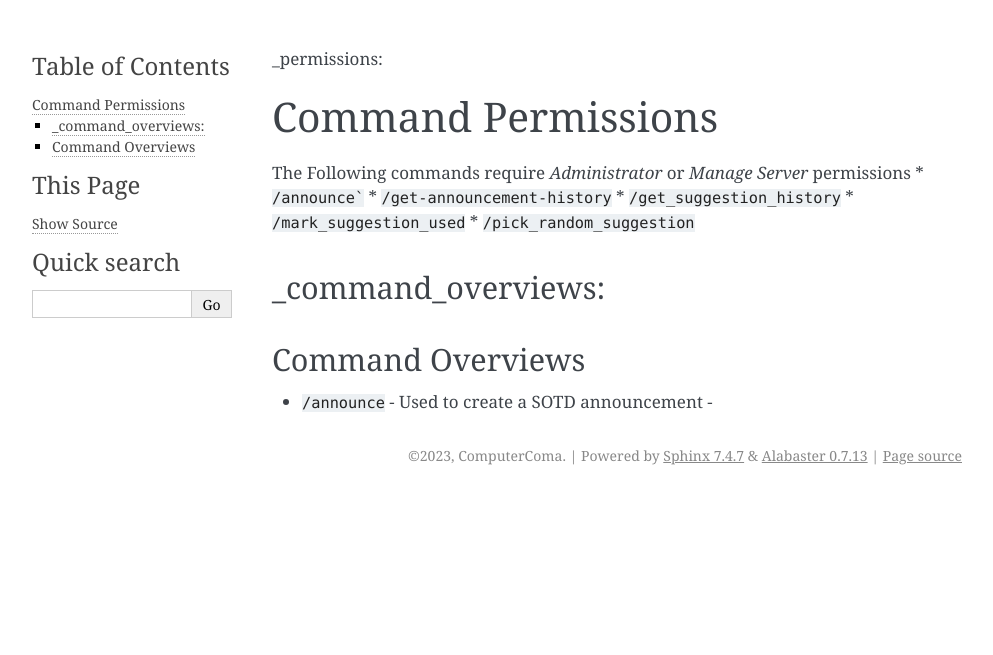
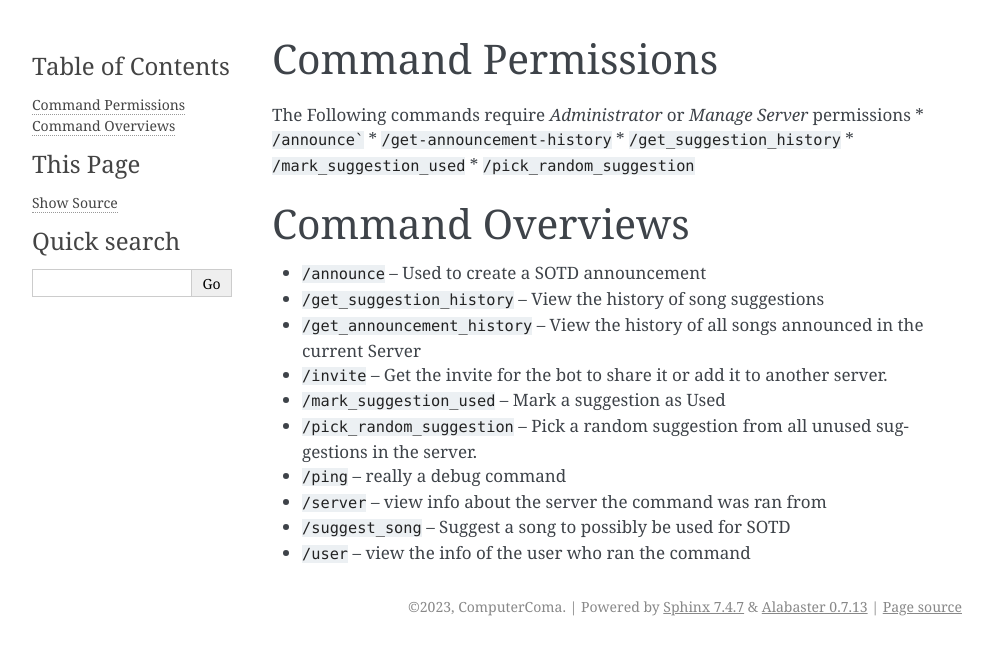
Before and after one commit to ComputerComa/Song-of-the-day-bot, a Sphinx documentation site: the page built from docs/commands.rst, in a window 1280 px wide. Shown: the top 655 px of the page, without its empty margins (148-1141 px from the left). Built offline with Sphinx 7.4.7, drawn with Linux system fonts in a browser that asks for light colours.

Commit message:
Work on documentation

````diff
--- a/docs/commands.rst
+++ b/docs/commands.rst
@@ -1,20 +1,29 @@
 
-_permissions:
+.. _permissions:
 
 ===================
 Command Permissions
 ===================
 The Following commands require `Administrator` or `Manage Server` permissions
-* ``/announce```
-* ``/get-announcement-history``
-* ``/get_suggestion_history``
-* ``/mark_suggestion_used``
-* ``/pick_random_suggestion``
+*	``/announce```
+*	``/get-announcement-history``
+* 	``/get_suggestion_history``
+* 	``/mark_suggestion_used``
+* 	``/pick_random_suggestion``
 
 
-_command_overviews:
+.. _command_overviews:
 =================
 Command Overviews
 =================
 
-* ``/announce`` - Used to create a SOTD announcement -
+* ``/announce`` -- Used to create a SOTD announcement
+* ``/get_suggestion_history`` -- View the history of song suggestions
+* ``/get_announcement_history`` -- View the history of all songs announced in the current Server
+* ``/invite`` -- Get the invite for the bot to share it or add it to another server.
+* ``/mark_suggestion_used`` -- Mark a suggestion as Used
+* ``/pick_random_suggestion`` -- Pick a random suggestion from all unused suggestions in the server.
+* ``/ping`` -- really a debug command
+* ``/server`` -- view info about the server the command was ran from
+* ``/suggest_song`` -- Suggest a song to possibly be used for SOTD
+* ``/user`` -- view the info of the user who ran the command
````
Also changed, not shown: 1 other file.
